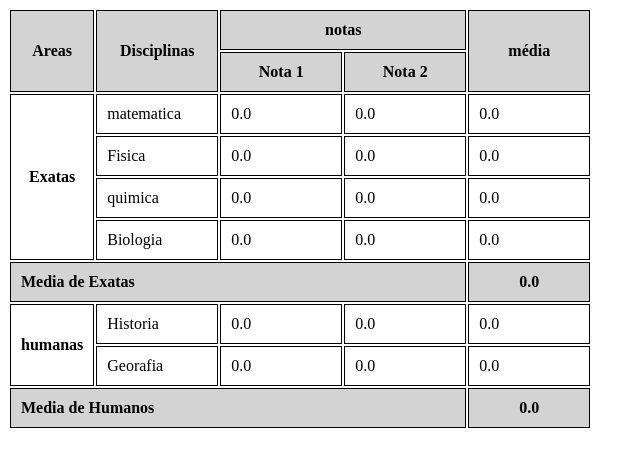
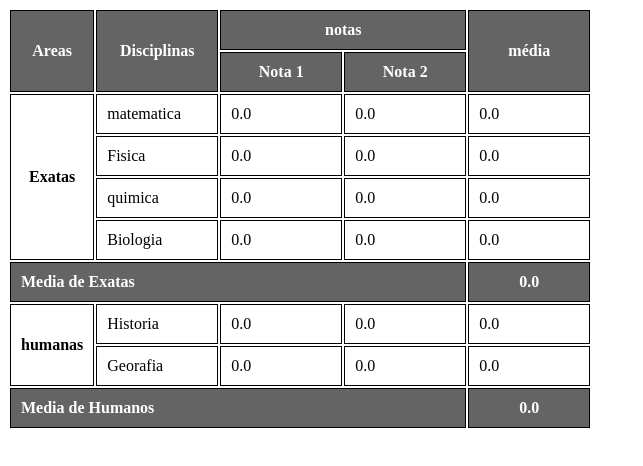
Before and after one commit to RenanLamorim/Modulo-3, a plain HTML site: page Exercicios-de-tabelas/Desafio003.html in a window 1280 px wide. Shown: the whole page, without its empty margins (0-643 px from the left). Drawn offline with Linux system fonts and the light colour scheme.

Commit message:
Update de cor

```diff
--- a/Exercicios-de-tabelas/Desafio003.html
+++ b/Exercicios-de-tabelas/Desafio003.html
@@ -5,6 +5,7 @@
     <meta name="viewport" content="width=device-width, initial-scale=1.0">
     <title>Desafio003</title>
     <style>
+
         th, td{
             border: 1px solid black;
             padding: 10px;
@@ -14,14 +15,17 @@
             width: 100px;
         }
 
-        th{background-color: lightgray;}
+        th{background-color: rgb(100, 100, 100);
+        color: white;}
 
         .th-body{
          background-color: white;
+         color: black;
         }
 
         .th-media{
             text-align: start;
+
         }
 
 
```
